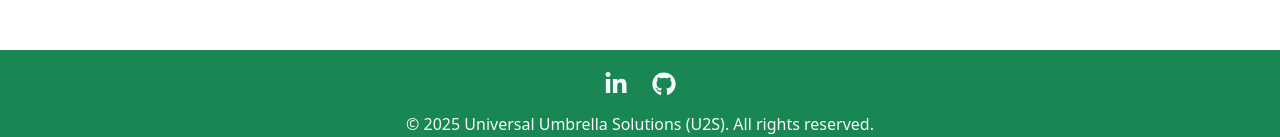
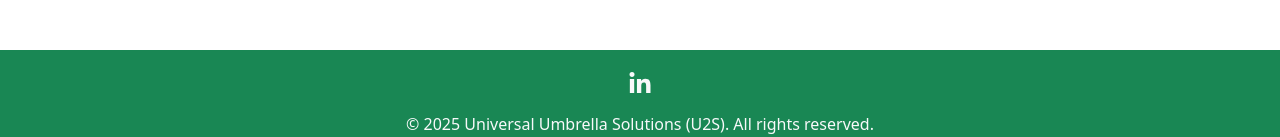
Before and after one commit to UUSolutions/U2S_Front-end-deploy, a React (Vite) app: page /articles/1 in a window 1280 px wide. Shown: the part 660-797 px from the top of the page. Built offline with nearby package versions, Linux system fonts and the light colour scheme; no server answers.

Commit message:
Update public folder and disable link to github

```diff
--- a/src/components/ui/Footer.jsx
+++ b/src/components/ui/Footer.jsx
@@ -15,9 +15,9 @@
           {/* <a href="https://www.instagram.com" target="_blank" rel="noopener noreferrer" className="text-light">
             <FaInstagram size={24} />
           </a> */}
-          <a href="https://github.com/UUSolutions" target="_blank" rel="noopener noreferrer" className="text-light">
+          {/* <a href="https://github.com/UUSolutions" target="_blank" rel="noopener noreferrer" className="text-light">
             <FaGithub size={24} />
-          </a>
+          </a> */}
         </div>
         <p className="mb-0">&copy; {new Date().getFullYear()} Universal Umbrella Solutions (U2S). All rights reserved.</p>
       </div>
```
Also changed, not shown: 1 other file (tests, documents, lock files or other folders).
